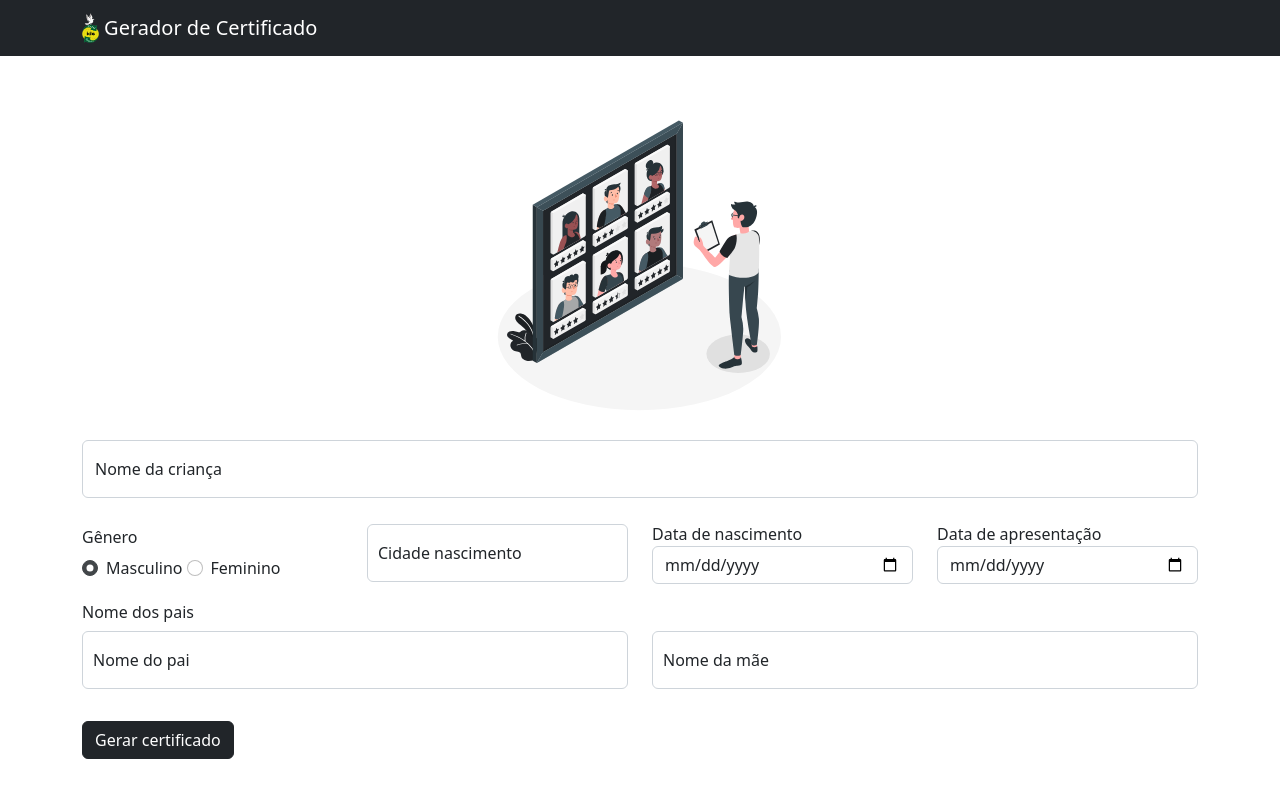
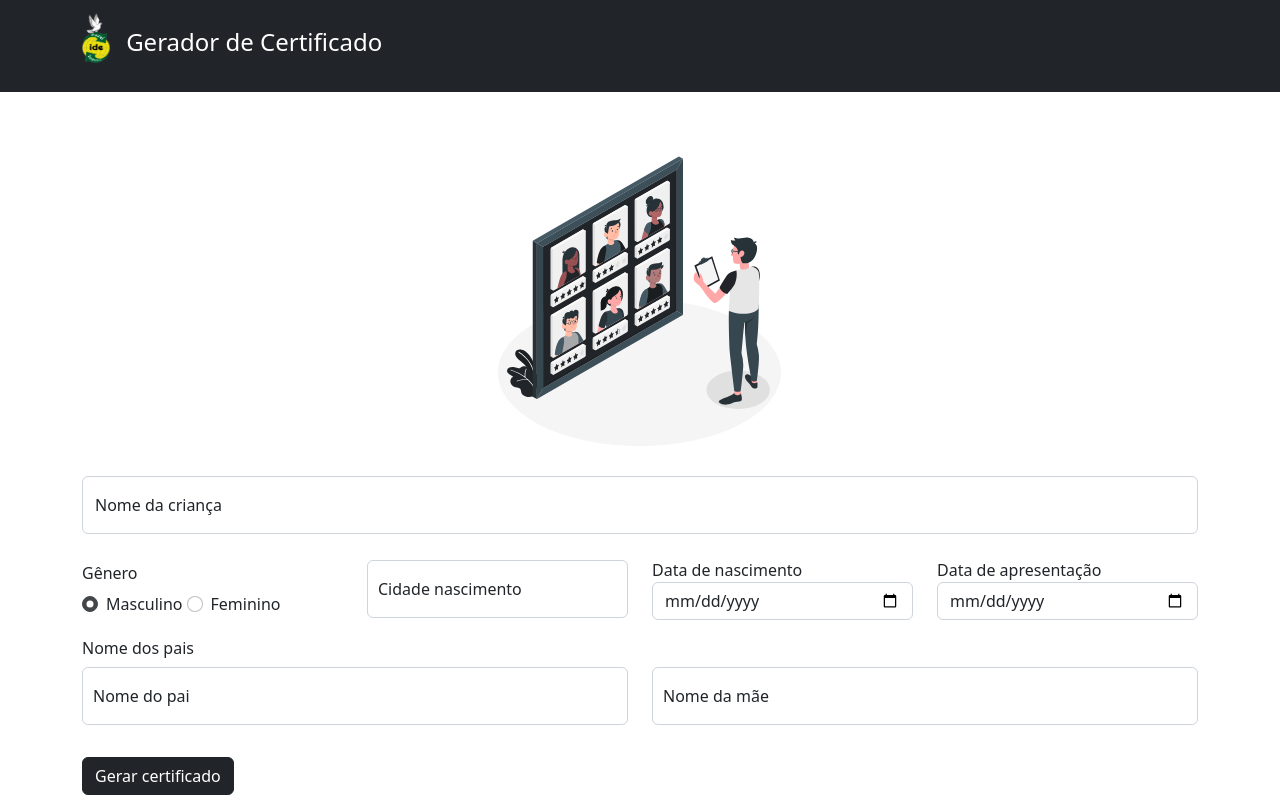
Before and after one commit to Joabson-developer/certificate-generator, a React (Create React App) app: page / in a window 1280 px wide. Built offline with nearby package versions, Linux system fonts and the light colour scheme.

Commit message:
Resolvendo bugs de acessibilidade

```diff
--- a/public/index.html
+++ b/public/index.html
@@ -1,5 +1,5 @@
 <!DOCTYPE html>
-<html lang="en">
+<html lang="pt-BR">
   <head>
     <meta charset="utf-8" />
     <link rel="icon" href="%PUBLIC_URL%/favicon.ico" />
--- a/src/pages/Certificate/index.tsx
+++ b/src/pages/Certificate/index.tsx
@@ -34,7 +34,7 @@ export function Certificate() {
       }`}
       ref={main}
     >
-      <Close onClick={() => window.close()}>
+      <Close aria-label="fechar" onClick={() => window.close()}>
         <IoMdClose />
       </Close>
 
@@ -129,6 +129,7 @@ export function Certificate() {
       </ImageContainer>
 
       <Download
+        aria-label="baixar PDF"
         className="btn btn-dark"
         onClick={(e) => exportPDF(e, main.current, name)}
       >
--- a/src/pages/Home/index.tsx
+++ b/src/pages/Home/index.tsx
@@ -30,14 +30,9 @@ export function Home() {
     <>
       <Navbar bg="dark" variant="dark" className="mb-5">
         <Container>
-          <Navbar.Brand href="/">
-            <img
-              alt=""
-              src={Logo}
-              height="30"
-              className="d-inline-block align-top"
-            />{" "}
-            Gerador de Certificado
+          <Navbar.Brand href="/" className="d-flex align-items-center gap-3">
+            <img alt="" src={Logo} height="50" className="mb-3" />{" "}
+            <h1 className="h4">Gerador de Certificado</h1>
           </Navbar.Brand>
         </Container>
       </Navbar>
@@ -49,7 +44,7 @@ export function Home() {
         className="mx-auto d-block mb-3 img-100"
       />
 
-      <Container>
+      <Container as="main">
         <Form>
           <Form.Group className="form-floating" controlId="nameChildren">
             <Form.Control
```
